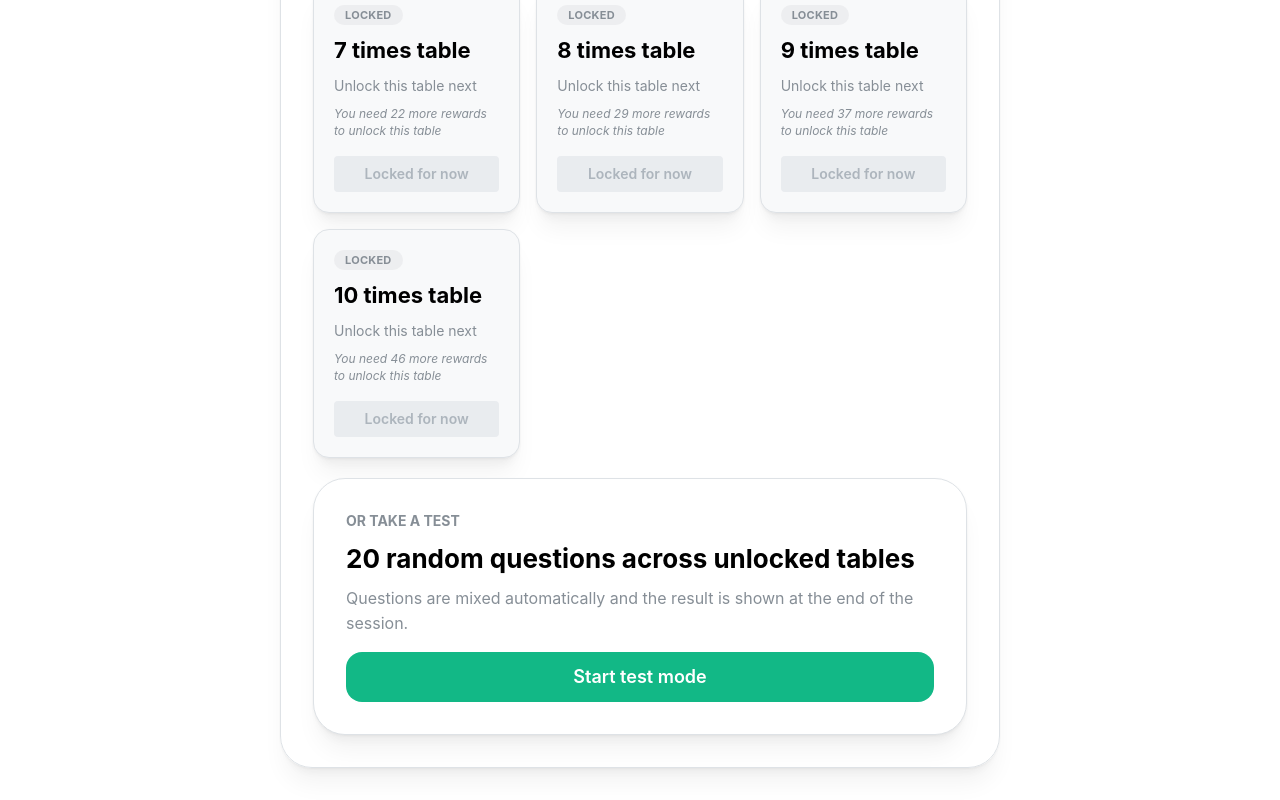
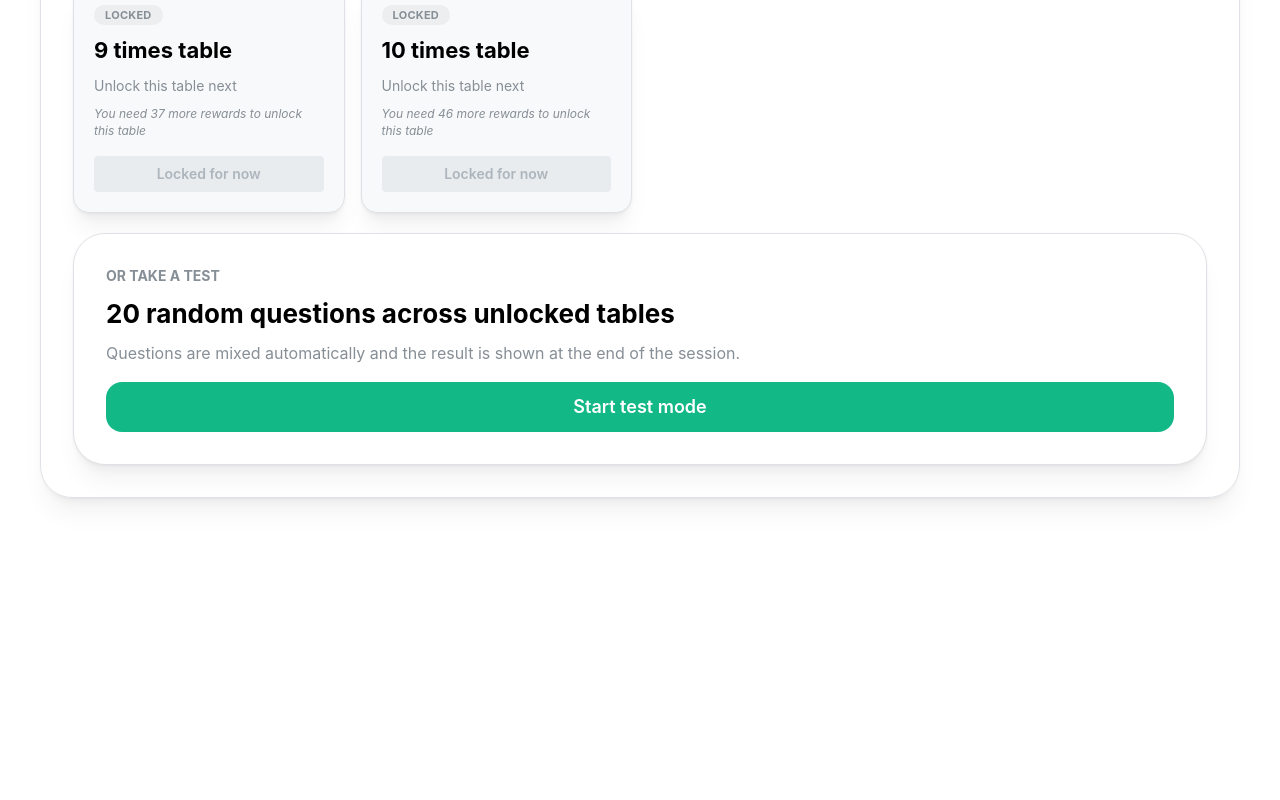
Before and after one commit to StefanBilliet/multiplication-tables, a React (Vite) app: page / in a window 1280 px wide. Shown: the part 724-1524 px from the top of the page. After the commit the page ends 1254 px from the top, so only its background shows below. Built offline with nearby package versions, Linux system fonts and the light colour scheme.

Commit message:
US-14 feat: wire test mode entrypoint navigation
Add TestSection with localized text and a button that navigates to /test.
Improve table selection screen real estate with 4-column grid and
responsive pageCard width. Remove duplicated Storybook story.

```diff
--- a/src/platform/locales/en.json
+++ b/src/platform/locales/en.json
@@ -4,6 +4,12 @@
     "description": "Pick any table that is ready. Locked tables stay visible so a child can see what opens up next.",
     "startScreenBadge": "Start screen",
     "tableLabel": "{{table}} times table"
+  },
+  "testSection": {
+    "sectionLabel": "Or take a test",
+    "title": "20 random questions across unlocked tables",
+    "description": "Questions are mixed automatically and the result is shown at the end of the session.",
+    "startButton": "Start test mode"
   },
   "languageSwitcher": {
     "switchToDutch": "Nederlands",
--- a/src/platform/locales/nl.json
+++ b/src/platform/locales/nl.json
@@ -4,6 +4,12 @@
     "description": "Kies een tafel die klaar is. Vergrendelde tafels blijven zichtbaar zodat een kind kan zien wat hierna vrijkomt.",
     "startScreenBadge": "Startscherm",
     "tableLabel": "Tafel van {{table}}"
+  },
+  "testSection": {
+    "sectionLabel": "Of neem een test",
+    "title": "20 willekeurige vragen over alle vrijgespeelde tafels",
+    "description": "Vragen worden automatisch door elkaar gehaald en het resultaat wordt aan het einde van de sessie getoond.",
+    "startButton": "Start testmodus"
   },
   "languageSwitcher": {
     "switchToDutch": "Nederlands",
--- a/src/table-selection/components/practiceSection.tsx
+++ b/src/table-selection/components/practiceSection.tsx
@@ -15,7 +15,7 @@ export const PracticeSection: FC<PracticeSectionProps> = ({ tables }: PracticeSe
   };
 
   return (
-    <SimpleGrid component="section" cols={{ base: 1, sm: 2, md: 3 }}>
+    <SimpleGrid component="section" cols={{ base: 1, sm: 2, md: 4 }}>
       {tables.map((table) => (
         <MultiplicationTableCard key={table.id} table={table} onSelect={handleTableSelected} />
       ))}
--- a/src/table-selection/components/tableSelection.module.css
+++ b/src/table-selection/components/tableSelection.module.css
@@ -7,6 +7,18 @@
   display: grid;
   gap: var(--mantine-spacing-lg);
   width: min(100%, 45rem);
+}
+
+@media (min-width: 48em) {
+  .pageCard {
+    width: min(100%, 60rem);
+  }
+}
+
+@media (min-width: 62em) {
+  .pageCard {
+    width: min(100%, 75rem);
+  }
 }
 
 .pageCard > header {
--- a/src/table-selection/components/testSection.tsx
+++ b/src/table-selection/components/testSection.tsx
@@ -1,22 +1,27 @@
 import { Button, Card, Stack, Text, Title } from '@mantine/core';
 import type { FC } from 'react';
+import { useTranslation } from 'react-i18next';
+import { useNavigate } from 'react-router-dom';
 
 export const TestSection: FC = () => {
+  const navigate = useNavigate();
+  const { t } = useTranslation();
+
   return (
     <Card component="section" withBorder radius="xl" aria-labelledby="test-mode-heading">
       <Stack gap="md">
         <Stack gap="xs">
           <Text size="sm" fw={700} tt="uppercase" c="dimmed">
-            Or take a test
+            {t('testSection.sectionLabel')}
           </Text>
           <Title id="test-mode-heading" order={2}>
-            20 random questions across unlocked tables
+            {t('testSection.title')}
           </Title>
-          <Text c="dimmed">Questions are mixed automatically and the result is shown at the end of the session.</Text>
+          <Text c="dimmed">{t('testSection.description')}</Text>
         </Stack>
 
-        <Button fullWidth size="lg" radius="lg">
-          Start test mode
+        <Button fullWidth size="lg" radius="lg" onClick={() => navigate('/test')}>
+          {t('testSection.startButton')}
         </Button>
       </Stack>
     </Card>
```
Also changed, not shown: 2 other files (tests, documents, lock files or other folders).
